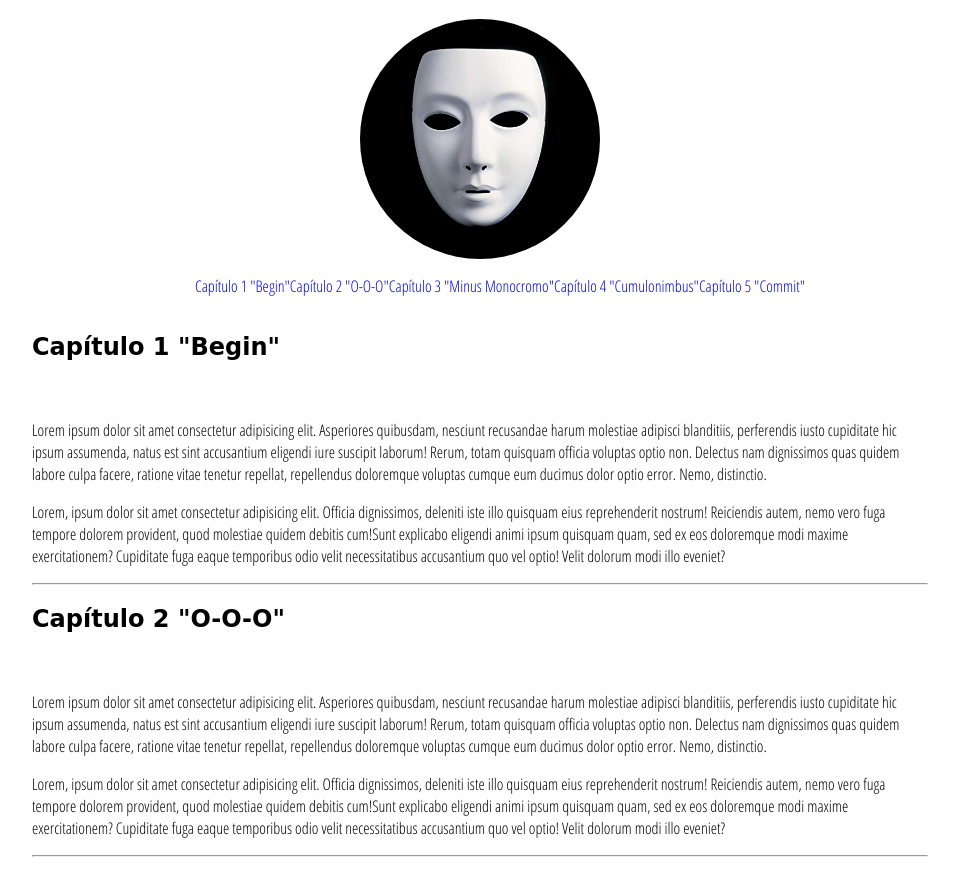
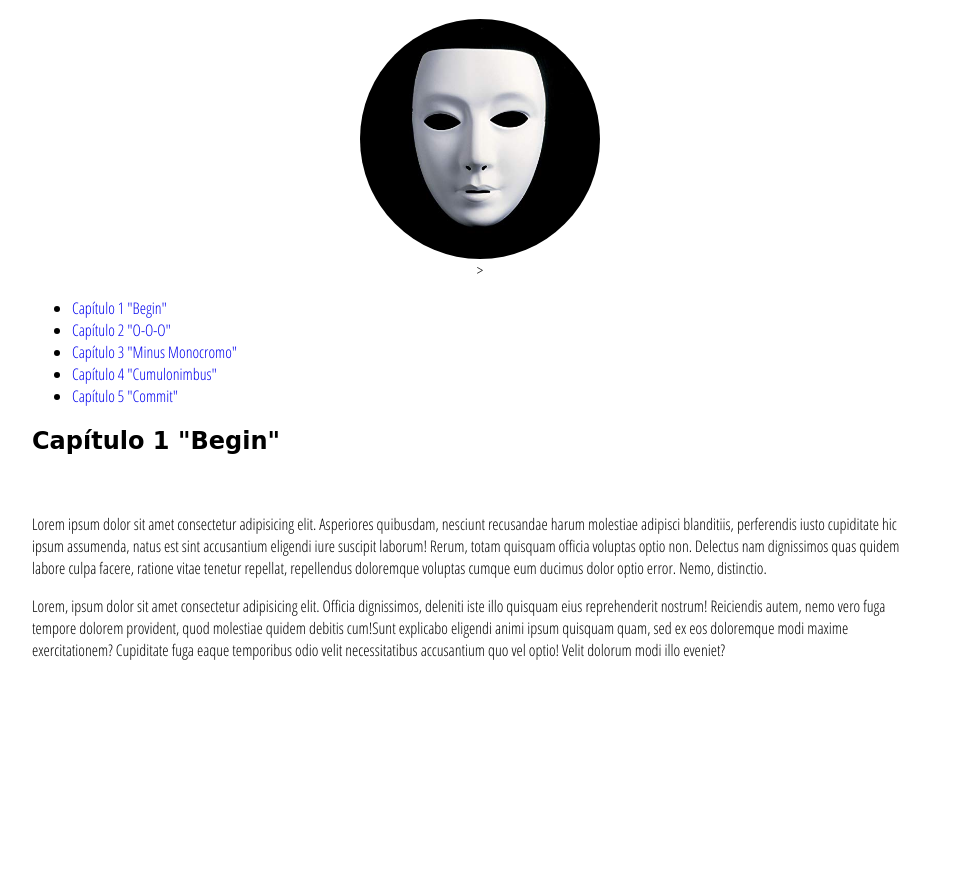
Before and after one commit to Numerica98/Ejercicio3-JS, a plain HTML site: page index.html in a window 1280 px wide. Shown: the part 62-935 px from the top of the page, without its empty margins (160-1119 px from the left). After the commit the page ends 800 px from the top, so only its background shows below. Drawn offline with Linux system fonts and the light colour scheme; a web font is replaced by a local one.

Commit message:
Funcionalidad terminada

```diff
--- a/assets/css/style.css
+++ b/assets/css/style.css
@@ -30,3 +30,7 @@ h1, h2{
     display: flex;
     justify-content: space-around;
 }
+
+.hidden{
+    display: none;
+}
--- a/assets/js/main.js
+++ b/assets/js/main.js
@@ -0,0 +1,17 @@
+window.onload = function () {
+    init();
+}
+
+function init() {
+    var navigateOptions = document.querySelectorAll(".tab-control .item-control");
+    var currentDisplay = document.getElementById(navigateOptions[0].dataset.open);
+    currentDisplay.classList.remove("hidden");
+
+    navigateOptions.forEach(item => {
+        item.addEventListener("click", function () {
+            currentDisplay.classList.toggle("hidden");
+            currentDisplay = document.getElementById(this.dataset.open);
+            currentDisplay.classList.toggle("hidden");
+        })
+    });
+}
--- a/index.html
+++ b/index.html
@@ -1,5 +1,6 @@
 <!DOCTYPE html>
 <html lang="es">
+
 <head>
     <meta charset="UTF-8">
     <meta name="viewport" content="width=device-width, initial-scale=1.0">
@@ -7,69 +8,114 @@
     <title>Una visión perversa</title>
     <link rel="stylesheet" href="assets/css/style.css">
 </head>
+
 <body>
     <header class="header">
         <h1>Una visión perversa</h1>
-        <img src="assets/img/mascara_blanca.jpg" alt="mascara_blanca" class="mascara_principal">
-        <nav>
-            <ul class="menu">
-                <li><a href="#capitulo1" id="enlace1">Capítulo 1 "Begin"</a></li>
-                <li><a href="#capitulo2" id="enlace2">Capítulo 2 "O-O-O"</a></li>
-                <li><a href="#capitulo3" id="enlace3">Capítulo 3 "Minus Monocromo"</a></li>
-                <li><a href="#capitulo4" id="enlace4">Capítulo 4 "Cumulonimbus"</a></li>
-                <li><a href="#capitulo5" id="enlace5">Capítulo 5 "Commit"</a></li>
-            </ul>
-        </nav>
+        <img src="assets/img/mascara_blanca.jpg" alt="mascara_blanca" class="mascara_principal">>
     </header>
 
     <main>
-        <section class="activities">
-            <article id="capitulo1">
+        <div class="tabs">
+            <ul class="tab-control">
+                <li><a href="#" class="item-control" data-open="capitulo1" id="enlace1">Capítulo 1 "Begin"</a></li>
+                <li><a href="#" class="item-control" data-open="capitulo2" id="enlace2">Capítulo 2 "O-O-O"</a></li>
+                <li><a href="#" class="item-control" data-open="capitulo3" id="enlace3">Capítulo 3 "Minus Monocromo"</a>
+                </li>
+                <li><a href="#" class="item-control" data-open="capitulo4" id="enlace4">Capítulo 4 "Cumulonimbus"</a>
+                </li>
+                <li><a href="#" class="item-control" data-open="capitulo5" id="enlace5">Capítulo 5 "Commit"</a></li>
+            </ul>
+            <section class="tabs-content activities">
+                <article class="hidden" id="capitulo1">
                     <h2>Capítulo 1 "Begin"</h2>
                     <img src="" alt="">
-                <p>Lorem ipsum dolor sit amet consectetur adipisicing elit. Asperiores quibusdam, nesciunt recusandae harum molestiae adipisci blanditiis, perferendis iusto cupiditate hic ipsum assumenda, natus est sint accusantium eligendi iure suscipit laborum!
-                Rerum, totam quisquam officia voluptas optio non. Delectus nam dignissimos quas quidem labore culpa facere, ratione vitae tenetur repellat, repellendus doloremque voluptas cumque eum ducimus dolor optio error. Nemo, distinctio.
+                    <p>Lorem ipsum dolor sit amet consectetur adipisicing elit. Asperiores quibusdam, nesciunt
+                        recusandae harum molestiae adipisci blanditiis, perferendis iusto cupiditate hic ipsum
+                        assumenda, natus est sint accusantium eligendi iure suscipit laborum!
+                        Rerum, totam quisquam officia voluptas optio non. Delectus nam dignissimos quas quidem labore
+                        culpa facere, ratione vitae tenetur repellat, repellendus doloremque voluptas cumque eum ducimus
+                        dolor optio error. Nemo, distinctio.
                     </p>
-                <p>Lorem, ipsum dolor sit amet consectetur adipisicing elit. Officia dignissimos, deleniti iste illo quisquam eius reprehenderit nostrum! Reiciendis autem, nemo vero fuga tempore dolorem provident, quod molestiae quidem debitis cum!Sunt explicabo eligendi animi ipsum quisquam quam, sed ex eos doloremque modi maxime exercitationem? Cupiditate fuga eaque temporibus odio velit necessitatibus accusantium quo vel optio! Velit dolorum modi illo eveniet?</p>
+                    <p>Lorem, ipsum dolor sit amet consectetur adipisicing elit. Officia dignissimos, deleniti iste illo
+                        quisquam eius reprehenderit nostrum! Reiciendis autem, nemo vero fuga tempore dolorem provident,
+                        quod molestiae quidem debitis cum!Sunt explicabo eligendi animi ipsum quisquam quam, sed ex eos
+                        doloremque modi maxime exercitationem? Cupiditate fuga eaque temporibus odio velit
+                        necessitatibus accusantium quo vel optio! Velit dolorum modi illo eveniet?</p>
                 </article>
-            <hr>
-            <article id="capitulo2">
+
+                <article class="hidden" id="capitulo2">
                     <h2>Capítulo 2 "O-O-O"</h2>
                     <img src="" alt="">
-                <p>Lorem ipsum dolor sit amet consectetur adipisicing elit. Asperiores quibusdam, nesciunt recusandae harum molestiae adipisci blanditiis, perferendis iusto cupiditate hic ipsum assumenda, natus est sint accusantium eligendi iure suscipit laborum!
-                Rerum, totam quisquam officia voluptas optio non. Delectus nam dignissimos quas quidem labore culpa facere, ratione vitae tenetur repellat, repellendus doloremque voluptas cumque eum ducimus dolor optio error. Nemo, distinctio.
+                    <p>Lorem ipsum dolor sit amet consectetur adipisicing elit. Asperiores quibusdam, nesciunt
+                        recusandae harum molestiae adipisci blanditiis, perferendis iusto cupiditate hic ipsum
+                        assumenda, natus est sint accusantium eligendi iure suscipit laborum!
+                        Rerum, totam quisquam officia voluptas optio non. Delectus nam dignissimos quas quidem labore
+                        culpa facere, ratione vitae tenetur repellat, repellendus doloremque voluptas cumque eum ducimus
+                        dolor optio error. Nemo, distinctio.
                     </p>
-                <p>Lorem, ipsum dolor sit amet consectetur adipisicing elit. Officia dignissimos, deleniti iste illo quisquam eius reprehenderit nostrum! Reiciendis autem, nemo vero fuga tempore dolorem provident, quod molestiae quidem debitis cum!Sunt explicabo eligendi animi ipsum quisquam quam, sed ex eos doloremque modi maxime exercitationem? Cupiditate fuga eaque temporibus odio velit necessitatibus accusantium quo vel optio! Velit dolorum modi illo eveniet?</p>
+                    <p>Lorem, ipsum dolor sit amet consectetur adipisicing elit. Officia dignissimos, deleniti iste illo
+                        quisquam eius reprehenderit nostrum! Reiciendis autem, nemo vero fuga tempore dolorem provident,
+                        quod molestiae quidem debitis cum!Sunt explicabo eligendi animi ipsum quisquam quam, sed ex eos
+                        doloremque modi maxime exercitationem? Cupiditate fuga eaque temporibus odio velit
+                        necessitatibus accusantium quo vel optio! Velit dolorum modi illo eveniet?</p>
                 </article>
-            <hr>
-            <article id="capitulo3">
+
+                <article class="hidden" id="capitulo3">
                     <h2>Capítulo 3 "Minus Monocromo"</h2>
                     <img src="" alt="">
-                <p>Lorem ipsum dolor sit amet consectetur adipisicing elit. Asperiores quibusdam, nesciunt recusandae harum molestiae adipisci blanditiis, perferendis iusto cupiditate hic ipsum assumenda, natus est sint accusantium eligendi iure suscipit laborum!
-                Rerum, totam quisquam officia voluptas optio non. Delectus nam dignissimos quas quidem labore culpa facere, ratione vitae tenetur repellat, repellendus doloremque voluptas cumque eum ducimus dolor optio error. Nemo, distinctio.
+                    <p>Lorem ipsum dolor sit amet consectetur adipisicing elit. Asperiores quibusdam, nesciunt
+                        recusandae harum molestiae adipisci blanditiis, perferendis iusto cupiditate hic ipsum
+                        assumenda, natus est sint accusantium eligendi iure suscipit laborum!
+                        Rerum, totam quisquam officia voluptas optio non. Delectus nam dignissimos quas quidem labore
+                        culpa facere, ratione vitae tenetur repellat, repellendus doloremque voluptas cumque eum ducimus
+                        dolor optio error. Nemo, distinctio.
                     </p>
-                <p>Lorem, ipsum dolor sit amet consectetur adipisicing elit. Officia dignissimos, deleniti iste illo quisquam eius reprehenderit nostrum! Reiciendis autem, nemo vero fuga tempore dolorem provident, quod molestiae quidem debitis cum!Sunt explicabo eligendi animi ipsum quisquam quam, sed ex eos doloremque modi maxime exercitationem? Cupiditate fuga eaque temporibus odio velit necessitatibus accusantium quo vel optio! Velit dolorum modi illo eveniet?</p>
+                    <p>Lorem, ipsum dolor sit amet consectetur adipisicing elit. Officia dignissimos, deleniti iste illo
+                        quisquam eius reprehenderit nostrum! Reiciendis autem, nemo vero fuga tempore dolorem provident,
+                        quod molestiae quidem debitis cum!Sunt explicabo eligendi animi ipsum quisquam quam, sed ex eos
+                        doloremque modi maxime exercitationem? Cupiditate fuga eaque temporibus odio velit
+                        necessitatibus accusantium quo vel optio! Velit dolorum modi illo eveniet?</p>
                 </article>
-            <hr>
-            <article id="capitulo4">
+
+                <article class="hidden" id="capitulo4">
                     <h2>Capítulo 4 "Cumulonimbus"</h2>
                     <img src="" alt="">
-                <p>Lorem ipsum dolor sit amet consectetur adipisicing elit. Asperiores quibusdam, nesciunt recusandae harum molestiae adipisci blanditiis, perferendis iusto cupiditate hic ipsum assumenda, natus est sint accusantium eligendi iure suscipit laborum!
-                Rerum, totam quisquam officia voluptas optio non. Delectus nam dignissimos quas quidem labore culpa facere, ratione vitae tenetur repellat, repellendus doloremque voluptas cumque eum ducimus dolor optio error. Nemo, distinctio.
+                    <p>Lorem ipsum dolor sit amet consectetur adipisicing elit. Asperiores quibusdam, nesciunt
+                        recusandae harum molestiae adipisci blanditiis, perferendis iusto cupiditate hic ipsum
+                        assumenda, natus est sint accusantium eligendi iure suscipit laborum!
+                        Rerum, totam quisquam officia voluptas optio non. Delectus nam dignissimos quas quidem labore
+                        culpa facere, ratione vitae tenetur repellat, repellendus doloremque voluptas cumque eum ducimus
+                        dolor optio error. Nemo, distinctio.
                     </p>
-                <p>Lorem, ipsum dolor sit amet consectetur adipisicing elit. Officia dignissimos, deleniti iste illo quisquam eius reprehenderit nostrum! Reiciendis autem, nemo vero fuga tempore dolorem provident, quod molestiae quidem debitis cum!Sunt explicabo eligendi animi ipsum quisquam quam, sed ex eos doloremque modi maxime exercitationem? Cupiditate fuga eaque temporibus odio velit necessitatibus accusantium quo vel optio! Velit dolorum modi illo eveniet?</p>
+                    <p>Lorem, ipsum dolor sit amet consectetur adipisicing elit. Officia dignissimos, deleniti iste illo
+                        quisquam eius reprehenderit nostrum! Reiciendis autem, nemo vero fuga tempore dolorem provident,
+                        quod molestiae quidem debitis cum!Sunt explicabo eligendi animi ipsum quisquam quam, sed ex eos
+                        doloremque modi maxime exercitationem? Cupiditate fuga eaque temporibus odio velit
+                        necessitatibus accusantium quo vel optio! Velit dolorum modi illo eveniet?</p>
                 </article>
-            <hr>
-            <article id="capitulo5">
+
+                <article class="hidden" id="capitulo5">
                     <h2>Capítulo 5 "Commit"</h2>
                     <img src="" alt="">
-                <p>Lorem ipsum dolor sit amet consectetur adipisicing elit. Asperiores quibusdam, nesciunt recusandae harum molestiae adipisci blanditiis, perferendis iusto cupiditate hic ipsum assumenda, natus est sint accusantium eligendi iure suscipit laborum!
-                Rerum, totam quisquam officia voluptas optio non. Delectus nam dignissimos quas quidem labore culpa facere, ratione vitae tenetur repellat, repellendus doloremque voluptas cumque eum ducimus dolor optio error. Nemo, distinctio.
+                    <p>Lorem ipsum dolor sit amet consectetur adipisicing elit. Asperiores quibusdam, nesciunt
+                        recusandae harum molestiae adipisci blanditiis, perferendis iusto cupiditate hic ipsum
+                        assumenda, natus est sint accusantium eligendi iure suscipit laborum!
+                        Rerum, totam quisquam officia voluptas optio non. Delectus nam dignissimos quas quidem labore
+                        culpa facere, ratione vitae tenetur repellat, repellendus doloremque voluptas cumque eum ducimus
+                        dolor optio error. Nemo, distinctio.
                     </p>
-                <p>Lorem, ipsum dolor sit amet consectetur adipisicing elit. Officia dignissimos, deleniti iste illo quisquam eius reprehenderit nostrum! Reiciendis autem, nemo vero fuga tempore dolorem provident, quod molestiae quidem debitis cum!Sunt explicabo eligendi animi ipsum quisquam quam, sed ex eos doloremque modi maxime exercitationem? Cupiditate fuga eaque temporibus odio velit necessitatibus accusantium quo vel optio! Velit dolorum modi illo eveniet?</p>
+                    <p>Lorem, ipsum dolor sit amet consectetur adipisicing elit. Officia dignissimos, deleniti iste illo
+                        quisquam eius reprehenderit nostrum! Reiciendis autem, nemo vero fuga tempore dolorem provident,
+                        quod molestiae quidem debitis cum!Sunt explicabo eligendi animi ipsum quisquam quam, sed ex eos
+                        doloremque modi maxime exercitationem? Cupiditate fuga eaque temporibus odio velit
+                        necessitatibus accusantium quo vel optio! Velit dolorum modi illo eveniet?</p>
                 </article>
             </section>
+        </div>
+
     </main>
 </body>
 <script src="assets/js/main.js"></script>
+
 </html>
```
Lines whose indentation alone changed are shown as unchanged.
